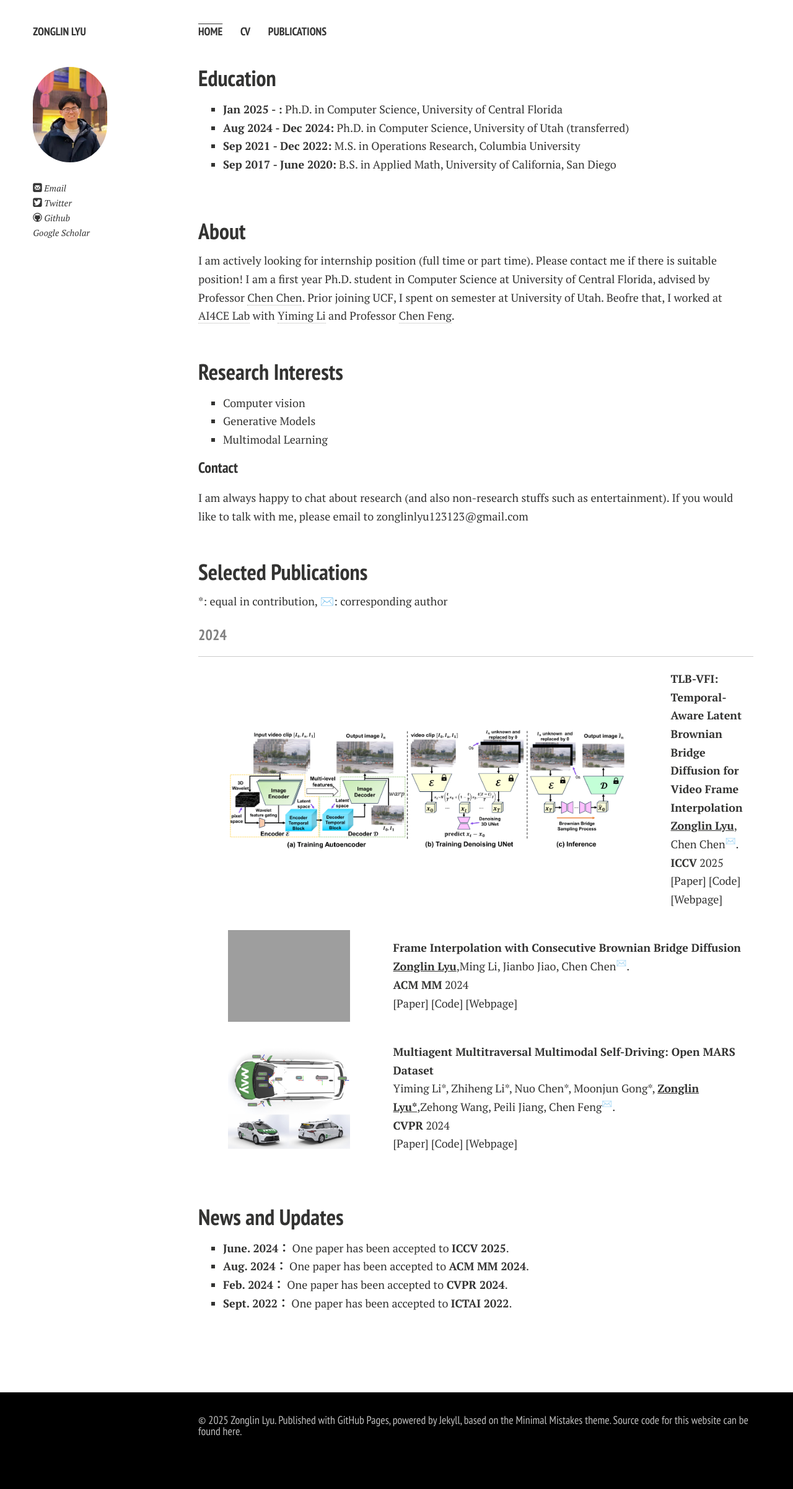
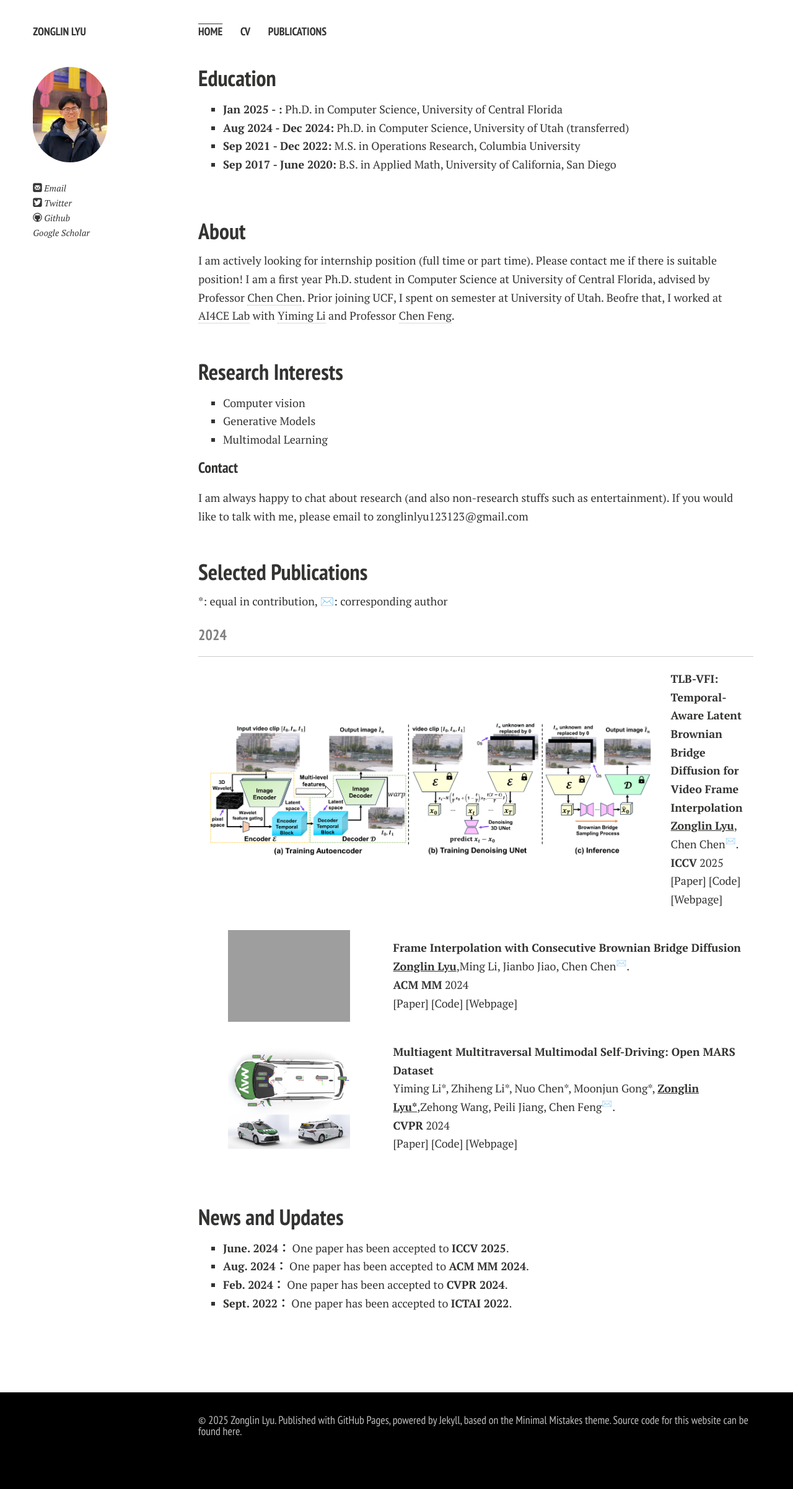
Before and after one commit to ZonglinL/ZonglinL.github.io, a Jekyll site: the page built from index.md, in a window 1280 px wide. Shown: the whole page at 62% size. Built offline with Jekyll 4.4.1, drawn with Linux system fonts in a browser that asks for light colours; nearby versions of some CDN libraries; comment, search, counter and statistics services are not loaded; a style sheet for code colours, icons or effects is not loaded; our own code applies the rules of GitHub Pages for plain Markdown files.

Commit message:
Update index.md

```diff
--- a/index.md
+++ b/index.md
@@ -38,7 +38,7 @@ I am always happy to chat about research (and also non-research stuffs such as e
   <tbody>
     <tr>
       <td style="margin:5px;padding:5px;width:85%;max-width:90%" align="center" class="image-wrapper">
-        <img style="margin:1px;padding-right:20px;width:85%;max-width:100%" src="https://zonglinl.github.io/images/TLBVFI.png" alt="dise">
+        <img style="margin:1px;padding-right:10px;width:95%;max-width:100%" src="https://zonglinl.github.io/images/TLBVFI.png" alt="dise">
       </td>
       <td width="75%" valign="center" class="text-wrapper">
           <papertitle>
```
